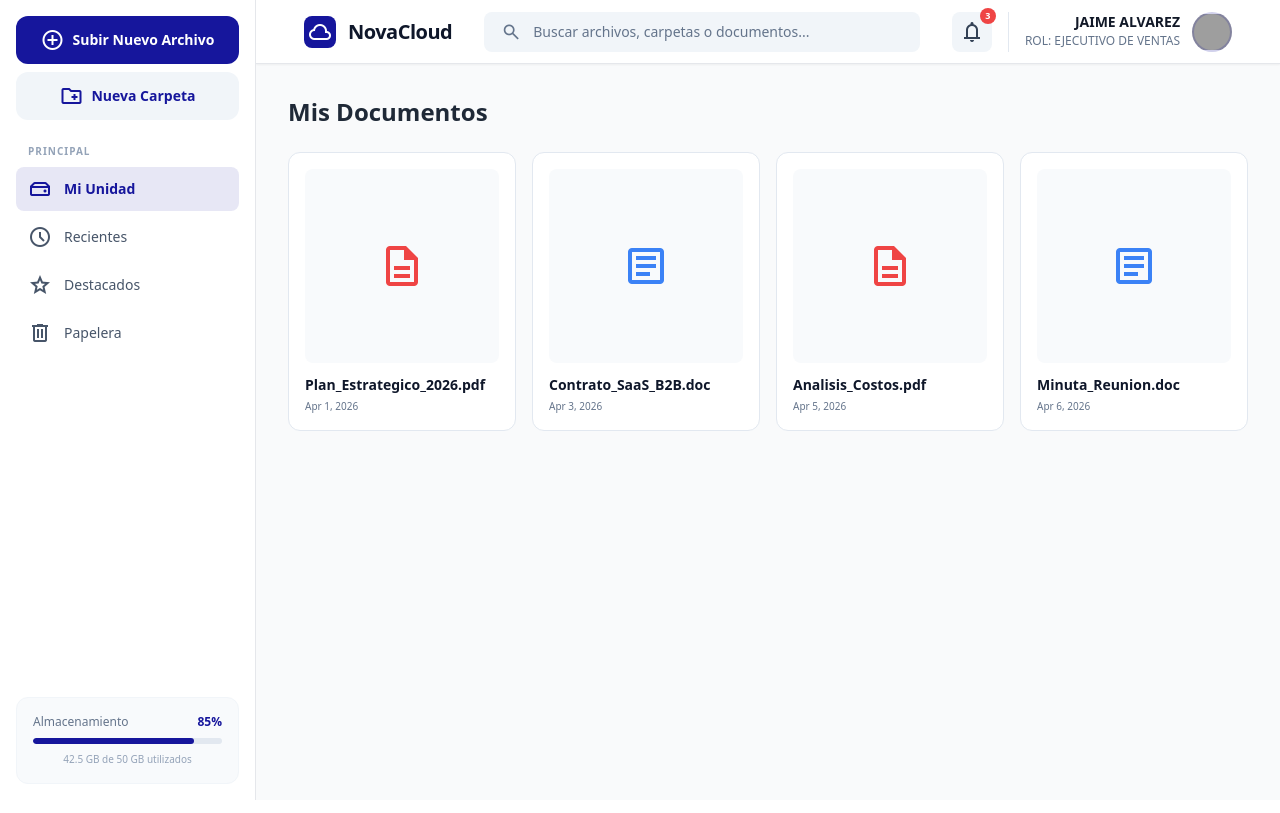
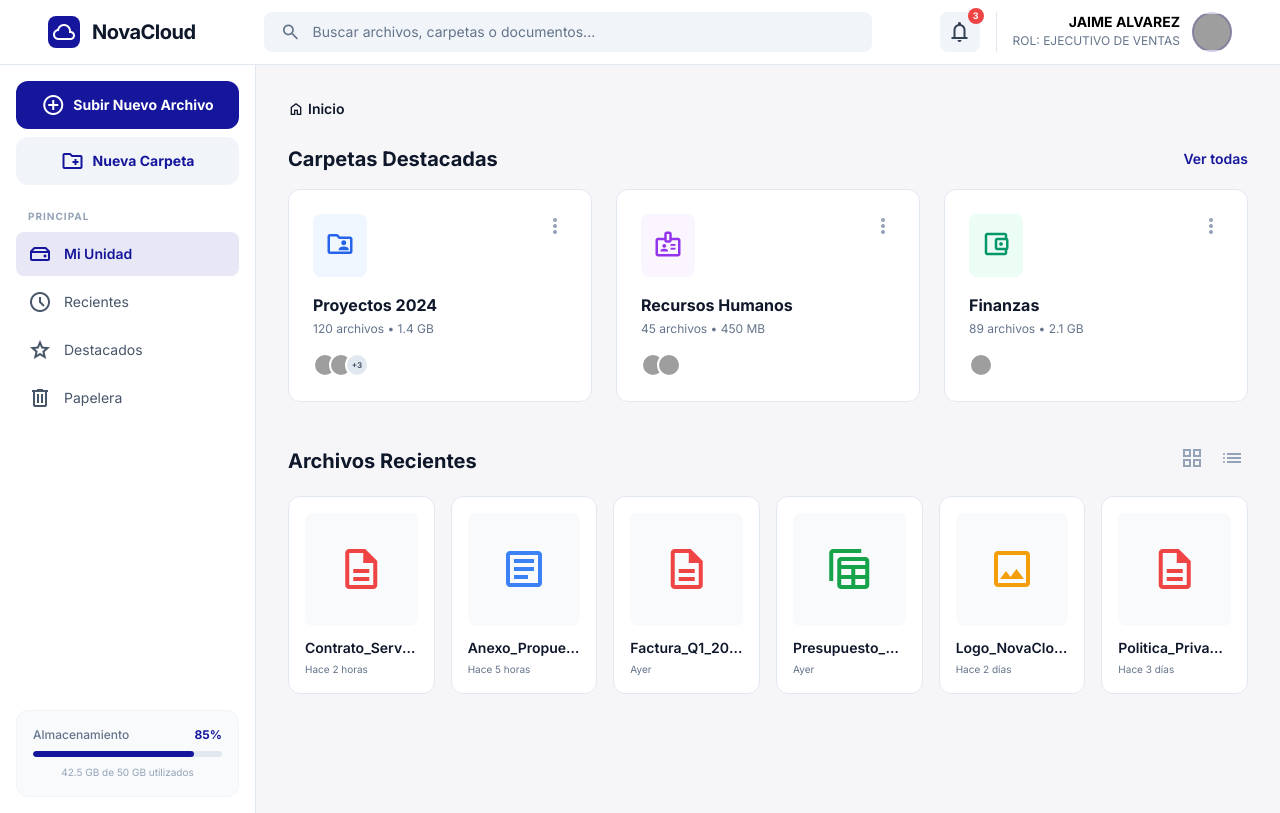
Before and after one commit to Elteclass/NovaCloud-AuraTech, an Angular app in the folder frontend/novacloud-web/: page /dashboard in a window 1280 px wide. Built offline with nearby package versions, Linux system fonts and the light colour scheme; sample sign-in values are in the browser's storage; grey boxes are pictures that could not be loaded.

Commit message:
feat(dashboard): redisenar pagina principal con carpetas destacadas, archivos recientes y corregir breadcrumb a Inicio

```diff
--- a/frontend/novacloud-web/src/app/features/dashboard/dashboard-page/dashboard-page.html
+++ b/frontend/novacloud-web/src/app/features/dashboard/dashboard-page/dashboard-page.html
@@ -1,23 +1,78 @@
-<div class="flex h-screen bg-gray-50 text-gray-900 font-sans">
+<!-- Dashboard Page: NovaCloud -->
+<div class="relative flex min-h-screen w-full flex-col overflow-x-hidden bg-background-light font-display">
 
-  <app-sidebar class="hidden md:flex md:w-64 flex-col border-r border-gray-200 bg-white z-10"></app-sidebar>
+  <!-- Top Navigation Bar -->
+  <app-topbar class="flex items-center justify-between whitespace-nowrap border-b border-solid border-slate-200 bg-white px-6 py-3 sticky top-0 z-50"></app-topbar>
 
-  <div class="flex-1 flex flex-col overflow-hidden">
+  <div class="flex flex-1">
 
-    <app-topbar class="h-16 bg-white border-b border-gray-200 flex items-center px-4 sm:px-6 z-10 shadow-sm"></app-topbar>
+    <!-- Left Sidebar -->
+    <app-sidebar class="w-64 border-r border-slate-200 bg-white flex flex-col sticky top-[52px] h-[calc(100vh-52px)] overflow-y-auto hidden md:flex"></app-sidebar>
 
-    <main class="flex-1 overflow-y-auto p-4 sm:p-6 lg:p-8">
-      <div class="max-w-7xl mx-auto">
+    <!-- Main Content Area -->
+    <main class="flex-1 p-8 overflow-y-auto bg-background-light">
 
-        <h1 class="text-2xl font-bold text-gray-800 mb-6">Mis Documentos</h1>
+      <!-- Breadcrumbs -->
+      <div class="flex items-center gap-2 mb-6 text-sm">
+        <span class="text-slate-900 font-semibold flex items-center gap-1">
+          <span class="material-symbols-outlined text-base">home</span>
+          Inicio
+        </span>
+      </div>
 
-        <div class="grid grid-cols-1 sm:grid-cols-2 md:grid-cols-3 xl:grid-cols-4 gap-4">
-          @for (file of mockFiles; track file.name) {
+      <!-- Section: Carpetas Destacadas -->
+      <section class="mb-10">
+        <div class="flex items-center justify-between mb-4">
+          <h2 class="text-xl font-bold text-slate-900">Carpetas Destacadas</h2>
+          <button class="text-primary text-sm font-semibold hover:underline">Ver todas</button>
+        </div>
+
+        <div class="grid grid-cols-1 md:grid-cols-2 lg:grid-cols-3 gap-6">
+          @for (folder of featuredFolders; track folder.name) {
+            <div class="group bg-white p-6 rounded-xl border border-slate-200 hover:border-primary/50 hover:shadow-xl transition-all cursor-pointer">
+              <div class="flex items-start justify-between mb-4">
+                <div class="p-3 rounded-lg" [ngClass]="[folder.iconBgClass, folder.iconTextClass]">
+                  <span class="material-symbols-outlined text-3xl">{{ folder.icon }}</span>
+                </div>
+                <button class="text-slate-400 hover:text-slate-600">
+                  <span class="material-symbols-outlined">more_vert</span>
+                </button>
+              </div>
+              <h3 class="font-bold text-slate-900 mb-1">{{ folder.name }}</h3>
+              <p class="text-xs text-slate-500">{{ folder.fileCount }} archivos • {{ folder.totalSize }}</p>
+              <div class="mt-4 flex -space-x-2">
+                @for (avatar of folder.avatars; track avatar) {
+                  <div class="size-6 rounded-full border-2 border-white bg-slate-200 bg-cover bg-center"
+                       [style.background-image]="'url(' + avatar + ')'"></div>
+                }
+                @if (folder.extraAvatars) {
+                  <div class="size-6 rounded-full border-2 border-white bg-slate-200 flex items-center justify-center text-[8px] font-bold text-slate-600">
+                    +{{ folder.extraAvatars }}
+                  </div>
+                }
+              </div>
+            </div>
+          }
+        </div>
+      </section>
+
+      <!-- Section: Archivos Recientes -->
+      <section>
+        <div class="flex items-center justify-between mb-4">
+          <h2 class="text-xl font-bold text-slate-900">Archivos Recientes</h2>
+          <div class="flex gap-2">
+            <button class="p-1 text-slate-400 hover:text-primary"><span class="material-symbols-outlined">grid_view</span></button>
+            <button class="p-1 text-slate-400 hover:text-primary"><span class="material-symbols-outlined">list</span></button>
+          </div>
+        </div>
+
+        <div class="grid grid-cols-2 sm:grid-cols-3 md:grid-cols-4 lg:grid-cols-5 xl:grid-cols-6 gap-4">
+          @for (file of recentFiles; track file.name) {
             <app-file-card [file]="file"></app-file-card>
           }
         </div>
+      </section>
 
-      </div>
     </main>
   </div>
 </div>
--- a/frontend/novacloud-web/src/app/features/dashboard/dashboard-page/dashboard-page.ts
+++ b/frontend/novacloud-web/src/app/features/dashboard/dashboard-page/dashboard-page.ts
@@ -1,25 +1,69 @@
 import { Component } from '@angular/core';
-import { CloudFile } from '../../../core/models/cloud-file.model';
+import { CommonModule } from '@angular/common';
+import { CloudFile, CloudFolder } from '../../../core/models/cloud-file.model';
 import { FileCard } from '../../../shared/components/file-card/file-card';
-// Importamos los componentes del layout (asegúrate de que las rutas sean correctas)
+// Importamos los componentes del layout
 import { Sidebar } from '../components/sidebar/sidebar';
 import { Topbar } from '../components/topbar/topbar';
 
 @Component({
   selector: 'app-dashboard-page',
-  // Importante: Aquí declaramos que este componente usará a sus "hijos"
-  imports: [FileCard, Sidebar, Topbar],
+  imports: [CommonModule, FileCard, Sidebar, Topbar],
   templateUrl: './dashboard-page.html',
   styleUrl: './dashboard-page.scss'
 })
 export class DashboardPage {
 
-  // Aquí declaramos el arreglo de Mocks (datos falsos)
-  mockFiles: CloudFile[] = [
-    { name: 'Plan_Estrategico_2026.pdf', size: '2.5 MB', type: 'pdf', uploadDate: new Date('2026-04-01') },
-    { name: 'Contrato_SaaS_B2B.doc', size: '1.2 MB', type: 'doc', uploadDate: new Date('2026-04-03') },
-    { name: 'Analisis_Costos.pdf', size: '4.8 MB', type: 'pdf', uploadDate: new Date('2026-04-05') },
-    { name: 'Minuta_Reunion.doc', size: '850 KB', type: 'doc', uploadDate: new Date('2026-04-06') }
+  // ── Mock: Carpetas Destacadas ──
+  featuredFolders: CloudFolder[] = [
+    {
+      name: 'Proyectos 2024',
+      fileCount: 120,
+      totalSize: '1.4 GB',
+      icon: 'folder_shared',
+      iconBgClass: 'bg-blue-50',
+      iconTextClass: 'text-blue-600',
+      avatars: [
+        'https://lh3.googleusercontent.com/aida-public/AB6AXuAadm_JsHxvP9_xsQXFiiaNF0Hv5gnhU-WPM-atnfOCa8x7C_Y9usJRJWqr8dekBkDPpZ01B3zbbuIW5IYBwqs7t4KcNZr3HKtEqWIu85vVtWykehMO8glqAy8g5vu5WvNxSHuoXBAqZZGuKCzzV6sMM6cn1qyocsDL_vQOIwhcJH1v5xXxCcP6XktfV49AxU2kGIRyXDef7iYMRs95FeC9QgqTuZQuqg0nFBzv-C0tqAmxLkAmjvwX-T9iXxxiD-2owx6mFg9FwcqD',
+        'https://lh3.googleusercontent.com/aida-public/AB6AXuDzcvUXPeuk26id3GdChncVaUp_ggAsnyNmPeURj2nC0GySws7xMWMnETPu6HpH_RdqRfqz2nUANCzhM8qG174hWYiHr2d0KyGKAV_mX6pcvQ6CkkE4brtpJSy5av21rZl-Nfbnbz_u_N6MazUSvdTPTGWD-AW5lcD6hNQsyFrMqpX92Vk_SjUeMVPuuS77Ha3y1veCysg7seRqM305dEQ8OdJm5LAE_siwgot6kKE1EQmmI7ydg6uo-GrG_nUSglqEWppgjeWAvao2',
+      ],
+      extraAvatars: 3,
+    },
+    {
+      name: 'Recursos Humanos',
+      fileCount: 45,
+      totalSize: '450 MB',
+      icon: 'badge',
+      iconBgClass: 'bg-purple-50',
+      iconTextClass: 'text-purple-600',
+      avatars: [
+        'https://lh3.googleusercontent.com/aida-public/AB6AXuD5OCwzHUKWjO0s9yQMbBg3GbJjOdUIV7op6xp4W8EWsahhyNtgJ63mANzfQ9RwLUwjBbr2zgdz9B2jwGUNJ70ts0m7qcbx-9tjAqQjDuZ0VJfTZ7tzfcbAp1yMZ5mgu9ssiXXRFtkIt2ZuJb8DkjVIXsyH04aJWXfNwwhlL7YO60zJJBYrJP45H-ihP6bca8uPC__rdtd2pz9WN_GIBGNuO7QRqtDmrg-M5i28vDpW_2nRNAadnQ1Qv0mha637BQo09KyWUAQ1KKig',
+        'https://lh3.googleusercontent.com/aida-public/AB6AXuCWUmBNxM0P8c48yu81qmo8yTSkG6j20ckw4qSfKyFlH4mPjC0JknyBGMNSz9sI3RnhbPv8SRNnHHZo2Jgre4jRXafBPBB_pAm8wBP81L9R3ORwZPw4m3rOX-vJKvwfTjdMjlh2JHAV-47oNg83Zs7pXxfKGUIRn-FBGcS2POzTff9KCqcZl_bfR5RZY0oQQ1hadez2CDA7NtWLK9d6fENFBhpdEd5zd3iV4lMyLJynXRTUmVlUuc-JGsxgZL8mBRFd0avwmzmfNG0z',
+      ],
+    },
+    {
+      name: 'Finanzas',
+      fileCount: 89,
+      totalSize: '2.1 GB',
+      icon: 'account_balance_wallet',
+      iconBgClass: 'bg-emerald-50',
+      iconTextClass: 'text-emerald-600',
+      avatars: [
+        'https://lh3.googleusercontent.com/aida-public/AB6AXuAdKIfDEkf-oWxjP8QH-BCbEfkS4QmeXK6pANagstFU9obv0IKbSnu8JZ05WrGEynOQLMeRKcEEeflQ5-6qBFdl4PAeZg8QPtSQtRhbszVvuxWw_iMH6SLfwwbeTvZyhe3QO4_kTrSxrEpxNdNCV9qoZ85ievH0iU1fYFsp56pCmx42_mceYcVr3K_92HyO12ic3AP8qrjt2PxQ4VofbVCWrsdNXeS_F9q-bwI_f0rt5nUxSYKl-yT9KaDH9yVZwhSHiDKZkYlZVpzp',
+      ],
+    },
   ];
 
+  // ── Mock: Archivos Recientes ──
+  recentFiles: CloudFile[] = [
+    { name: 'Contrato_Servicios.pdf',   size: '2.5 MB', type: 'pdf',  uploadDate: new Date('2026-04-20'), timeAgo: 'Hace 2 horas' },
+    { name: 'Anexo_Propuesta.docx',     size: '1.2 MB', type: 'doc',  uploadDate: new Date('2026-04-20'), timeAgo: 'Hace 5 horas' },
+    { name: 'Factura_Q1_2024.pdf',      size: '4.8 MB', type: 'pdf',  uploadDate: new Date('2026-04-19'), timeAgo: 'Ayer' },
+    { name: 'Presupuesto_Final.xlsx',   size: '3.1 MB', type: 'xlsx', uploadDate: new Date('2026-04-19'), timeAgo: 'Ayer' },
+    { name: 'Logo_NovaCloud_HD.jpg',    size: '8.2 MB', type: 'jpg',  uploadDate: new Date('2026-04-18'), timeAgo: 'Hace 2 días' },
+    { name: 'Politica_Privacidad.pdf',  size: '1.5 MB', type: 'pdf',  uploadDate: new Date('2026-04-17'), timeAgo: 'Hace 3 días' },
+  ];
+
+  // Legacy property for backward compatibility
+  mockFiles = this.recentFiles;
 }
```
